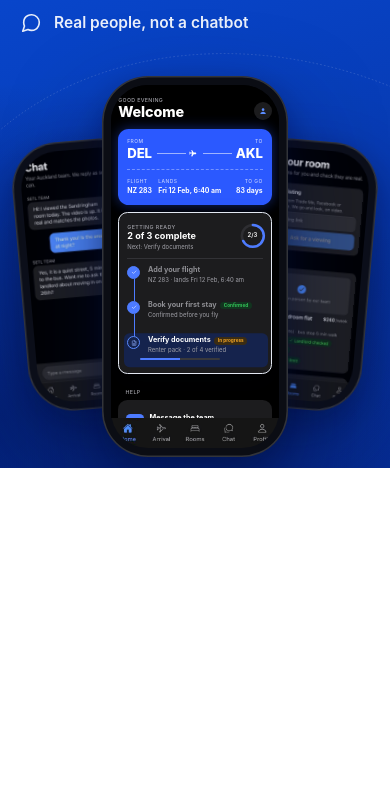
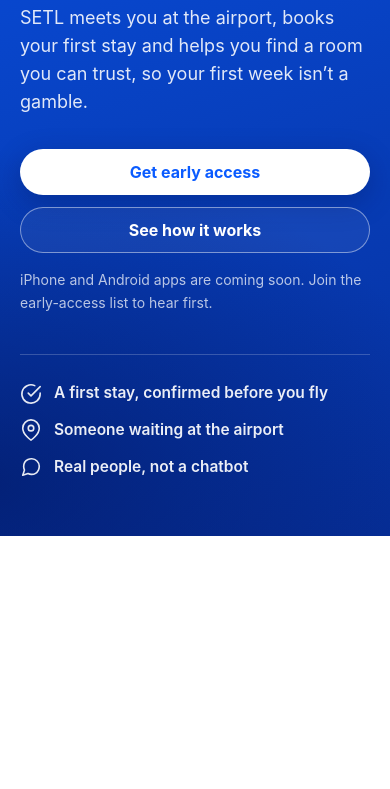
Before and after one commit to jonty-afk/setl-website, a plain HTML site: page index.html in a window 390 px wide. Shown: the part 763-1552 px from the top of the page. Drawn offline with Linux system fonts and the light colour scheme.

Commit message:
Update website

```diff
--- a/assets/css/site.css
+++ b/assets/css/site.css
@@ -1195,10 +1195,14 @@ body.inner .site-header .nav-cta {
   }
   /* On phones the hero is tall and narrow, which stretched the curve into a
      steep spike through the text. Here it keeps its natural shape and arcs
-     gently over the tops of the phones instead. */
+     gently over the tops of the phones, which come first on phones. */
   .hero .hero-arc {
-    inset: auto 0 269px 0;
+    inset: calc(var(--header-h) + 24px) 0 auto 0;
     height: 143px;
+  }
+  .hero-copy {
+    padding-top: 36px;
+    padding-bottom: 56px;
   }
   .container {
     padding-inline: 20px;
@@ -1208,6 +1212,7 @@ body.inner .site-header .nav-cta {
   }
   .hero-phones {
     min-height: 400px;
+    order: -1; /* on phones the app comes first, then the words */
   }
   .hero-phones .phone--main {
     width: 218px;
```
Also changed, not shown: 1 other file.
